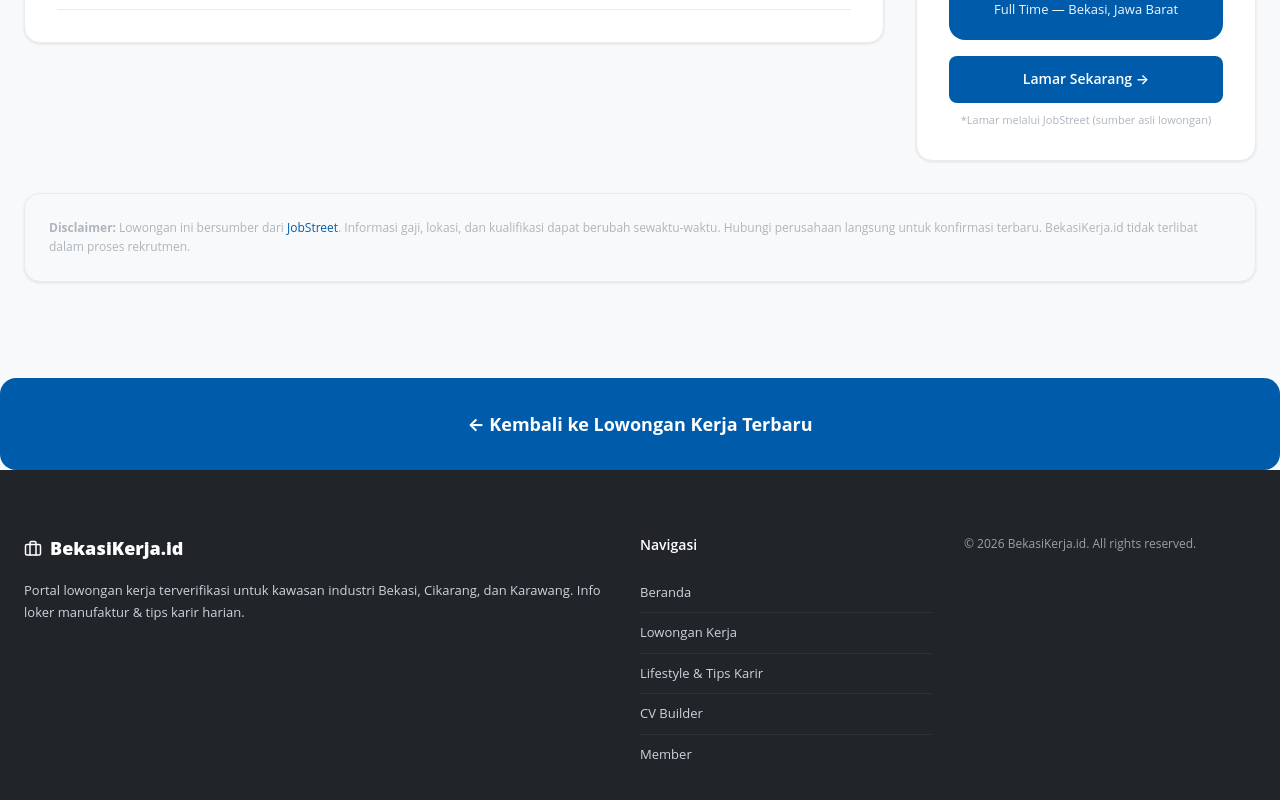
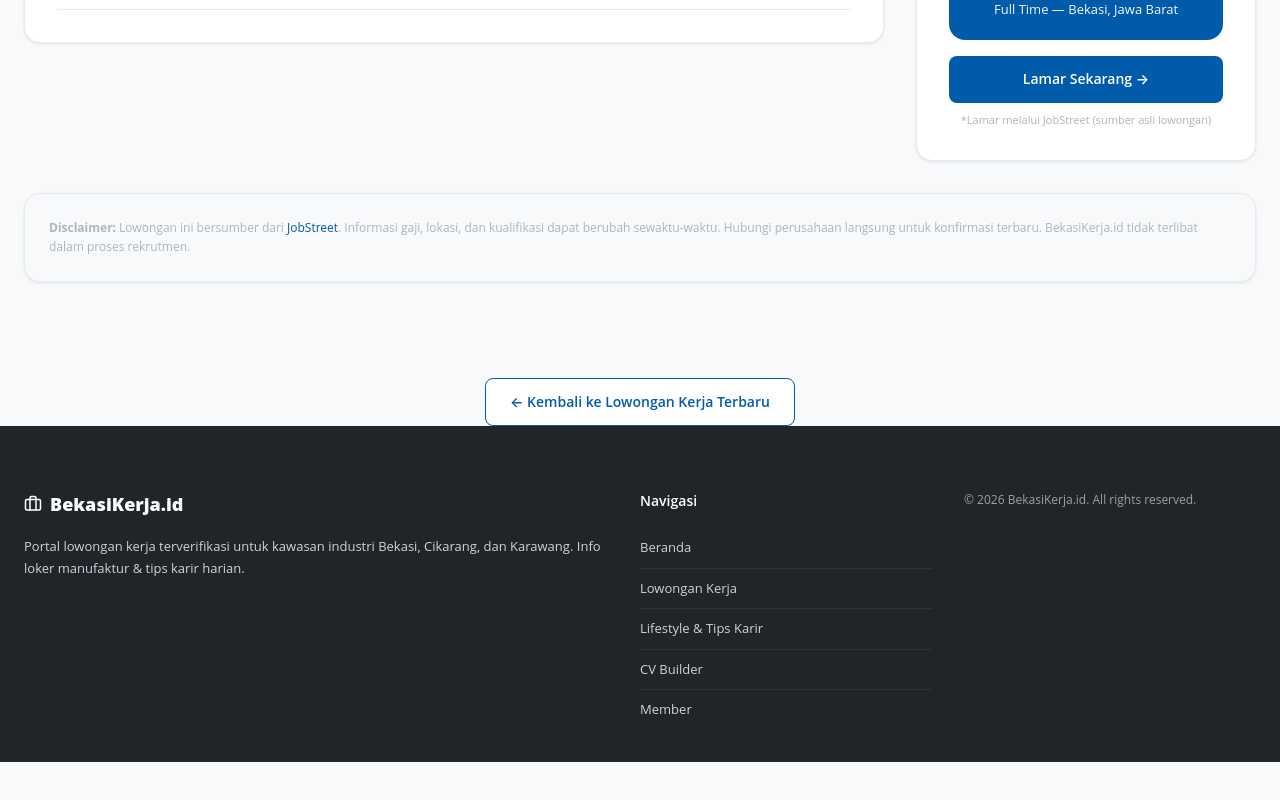
Before and after one commit to bekasikerjaofficial-ux/bekasikerja.id, a Next.js app: page /loker/sam-putra-inti-people-culture-head in a window 1280 px wide. Shown: the part 2126-2926 px from the top of the page. After the commit the page ends 2888 px from the top, so only its background shows below. Built offline with nearby package versions, Linux system fonts and the light colour scheme; no server answers.

Commit message:
fix: back button proportions on Sam Putra Inti loker
- Removed oversized background box (hl-blue full-width block)
- Use btn-secondary class with normal padding and font-size
- Compact, proportional button styling

```diff
--- a/app/loker/sam-putra-inti-people-culture-head/page.js
+++ b/app/loker/sam-putra-inti-people-culture-head/page.js
@@ -154,8 +154,19 @@ export default function JobDetail() {
           </div>
         </div>
       </main>
-      <div style={{ textAlign: 'center', padding: 'var(--sp-8) var(--sp-6)', background: 'var(--hl-blue)', color: '#fff', borderRadius: 'var(--r-xl)', marginTop: 'var(--sp-8)' }}>
-        <Link href="/lowongan" style={{ color: '#fff', textDecoration: 'none', fontWeight: 700, fontSize: 'var(--fs-lg)', display: 'inline-flex', alignItems: 'center', gap: 8 }}>
+      <div style={{ textAlign: 'center', marginTop: 'var(--sp-8)' }}>
+        <Link
+          href="/lowongan"
+          className="btn-secondary"
+          style={{
+            display: 'inline-flex',
+            alignItems: 'center',
+            gap: 8,
+            padding: 'var(--sp-3) var(--sp-6)',
+            fontSize: 14,
+            textDecoration: 'none',
+          }}
+        >
           ← Kembali ke Lowongan Kerja Terbaru
         </Link>
       </div>
```
